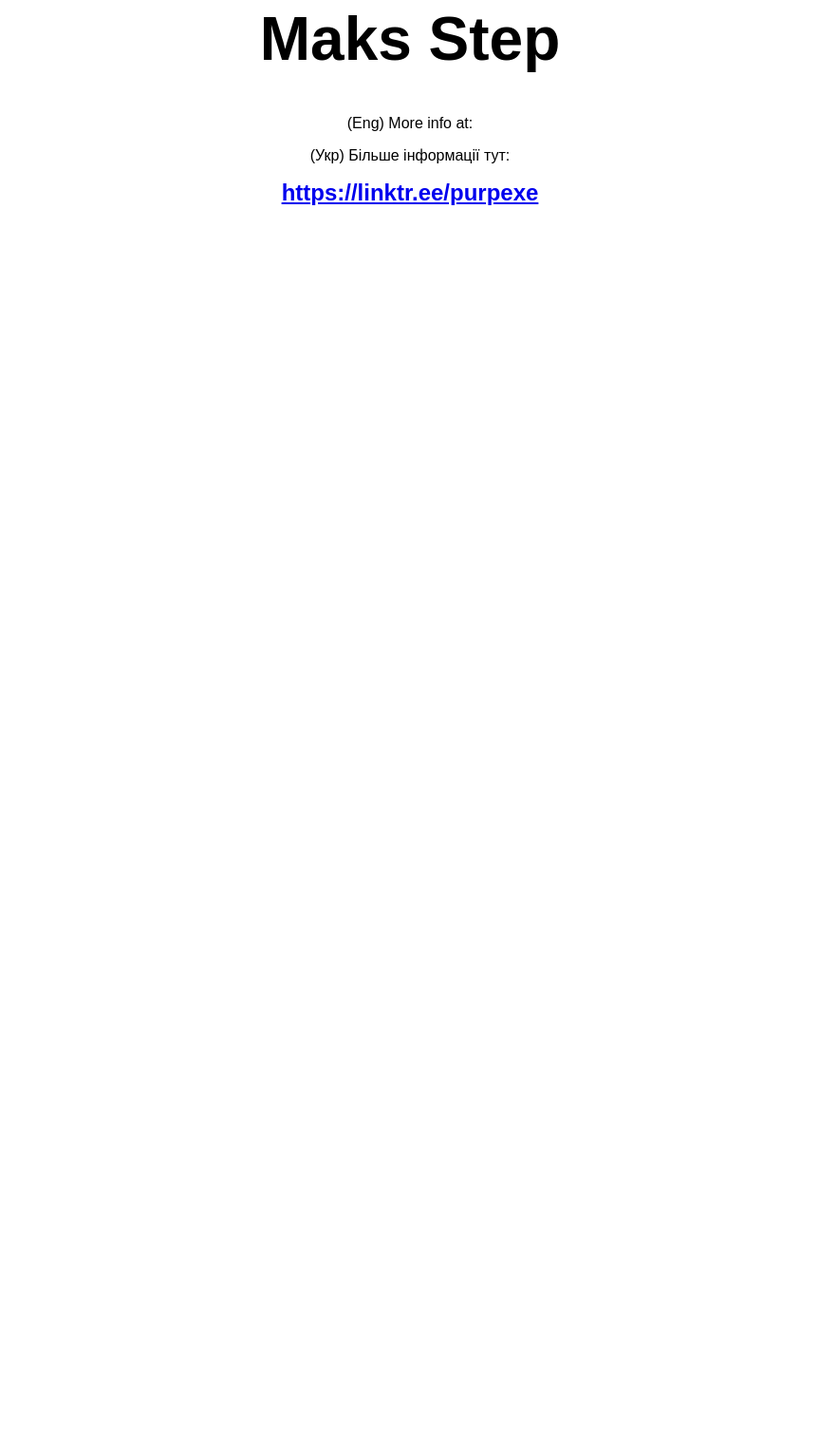
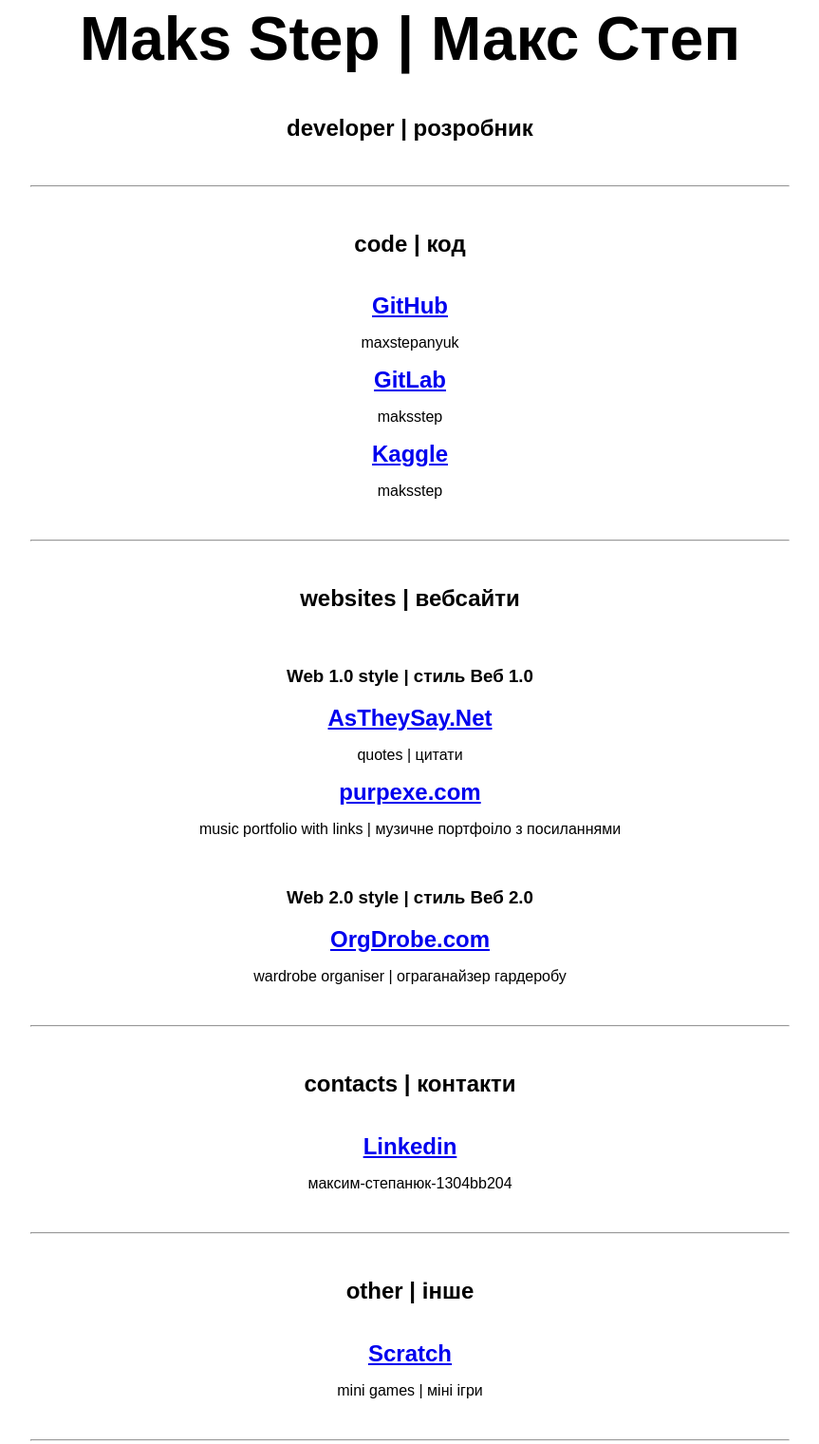
Before and after one commit to maxstepanyuk/maksstep, a plain HTML site: page index.html in a window 1280 px wide. Shown: the part 39-1559 px from the top of the page at 95% size, without its empty margins (208-1071 px from the left). Before the commit the page ends 800 px from the top, so only its background shows below. Drawn offline with Linux system fonts and the light colour scheme.

Commit message:
add content: links to repos, websites, linkedin, Scratch

```diff
--- a/index.html
+++ b/index.html
@@ -4,11 +4,13 @@
 <head>
     <meta charset="UTF-8">
     <meta name="viewport" content="width=device-width, initial-scale=1.0">
-    <title>Maks Step</title>
+    <title>Maks Step | Макс Степ</title>
     <style>
         body {
             font-family: Arial, sans-serif;
             text-align: center;
+            max-width: 50rem;
+            margin: auto;
         }
 
         h1 {
@@ -30,10 +32,99 @@
 </head>
 
 <body>
-    <h1>Maks Step</h1>
-    <p>(Eng) More info at: </p>
-    <p>(Укр) Більше інформації тут: </p>
-    <a href="https://linktr.ee/purpexe">https://linktr.ee/purpexe</a>
+    <header>
+        <h1>Maks Step | Макс Степ</h1>
+        <h2>developer | розробник</h2>
+    </header>
+
+    <br>
+    <hr><br>
+
+    <div>
+        <h2>code | код</h2>
+        <br>
+        <div>
+            <a href="https://github.com/maxstepanyuk" target="_blank">GitHub</a>
+            <p>maxstepanyuk</p>
+        </div>
+        <div>
+            <a href="https://gitlab.com/maksstep" target="_blank">GitLab</a>
+            <p>maksstep</p>
+        </div>
+        <div>
+            <a href="https://www.kaggle.com/maksstep/" target="_blank">Kaggle</a>
+            <p>maksstep</p>
+        </div>
+    </div>
+
+    <br>
+    <hr><br>
+
+    <div>
+        <h2>websites | вебсайти</h2>
+        <br>
+        <div>
+            <h3>Web 1.0 style | стиль Веб 1.0</h3>
+            <div>
+
+                <a href="https://astheysay.net" target="_blank">AsTheySay.Net</a>
+                <p>quotes | цитати</p>
+            </div>
+            <div>
+                <a href="https://purpexe.com/" target="_blank">purpexe.com</a>
+                <p>music portfolio with links | музичне портфоіло з посиланнями </p>
+            </div>
+        </div>
+        <br>
+        <div>
+            <h3>Web 2.0 style | стиль Веб 2.0</h3>
+            <div>
+                <a href="https://orgdrobe.com/" target="_blank">OrgDrobe.com</a>
+                <p>wardrobe organiser | ограганайзер гардеробу</p>
+            </div>
+        </div>
+    </div>
+
+    <br>
+    <hr><br>
+
+    <div>
+        <h2>contacts | контакти</h2>
+        <br>
+        <div>
+            <a href="https://www.linkedin.com/in/%D0%BC%D0%B0%D0%BA%D1%81%D0%B8%D0%BC-%D1%81%D1%82%D0%B5%D0%BF%D0%B0%D0%BD%D1%8E%D0%BA-1304bb204/"
+                target="_blank">Linkedin</a>
+            <p>максим-степанюк-1304bb204</p>
+        </div>
+    </div>
+
+    <br>
+    <hr><br>
+
+    <div>
+        <h2>other | інше </h2>
+        <br>
+        <div>
+            <a href="https://scratch.mit.edu/users/max_stepanyuk/" target="_blank">Scratch</a>
+            <p>mini games | міні ігри</p>
+        </div>
+    </div>
+
+    <br>
+    <hr><br>
+
+    <div>
+        <h2>more info | більше інформації</h2>
+        <a href="https://linktr.ee/purpexe" target="_blank">Linktree</a>
+    </div>
+
+    <br>
+    <hr><br>
+
+    <footer>
+        <p>(c) 2026</p>
+    </footer>
+
 </body>
 
 </html>
```
